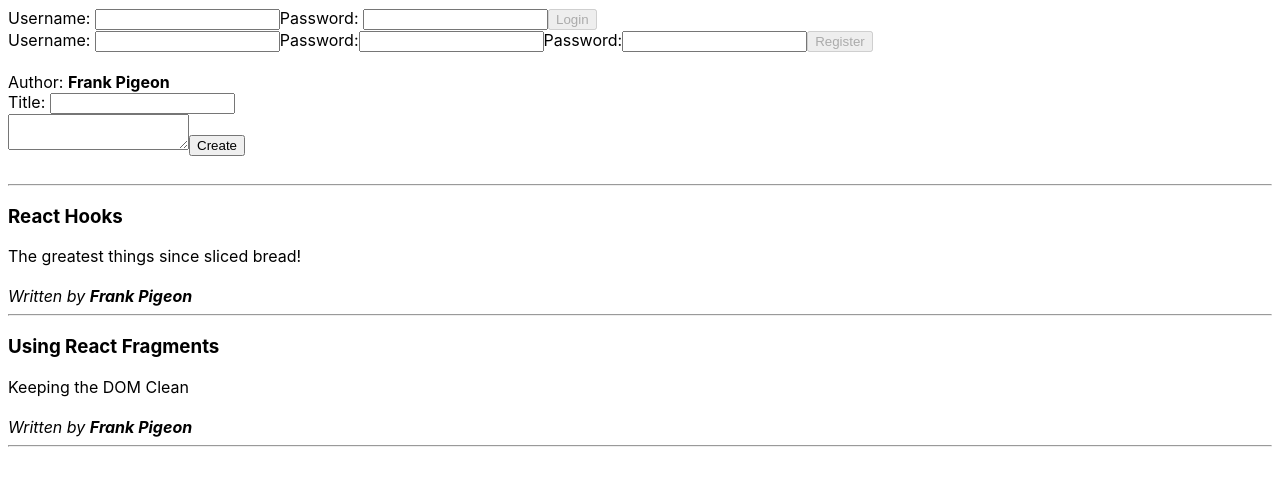
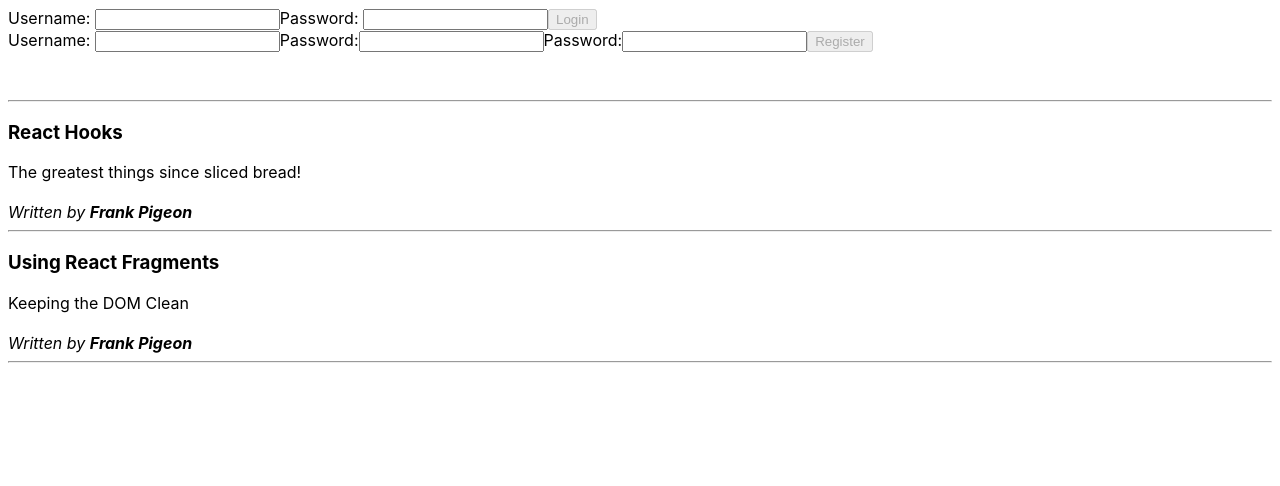
Before and after one commit to fpigeonjr/hooks-blog, a React (Create React App) app: page / in a window 1280 px wide. Shown: the top 486 px of the page. Built offline with nearby package versions, Linux system fonts and the light colour scheme.

Commit message:
passes user to create post

```diff
--- a/src/App.js
+++ b/src/App.js
@@ -1,9 +1,9 @@
-import React from 'react'
+import React, { useState } from 'react'
 import UserBar from './user/UserBar'
 import PostList from './post/PostList'
 import CreatePost from './post/CreatePost'
 
-const user = 'Frank Pigeon'
+export default function App() {
   const posts = [
     {
       title: 'React Hooks',
@@ -16,14 +16,14 @@
       author: 'Frank Pigeon'
     }
   ]
-export default function App() {
+  const [user, setUser] = useState('')
   return (
     <div style={{ padding: 8 }}>
-      <UserBar />
-      <br/>
-      <CreatePost user={user}/>
-      <br/>
-      <hr/>
+      <UserBar user={user} setUser={setUser} />
+      <br />
+      {user && <CreatePost user={user} />}
+      <br />
+      <hr />
       <PostList posts={posts} />
     </div>
   )
--- a/src/user/Logout.js
+++ b/src/user/Logout.js
@@ -1,8 +1,13 @@
 import React from 'react'
 
-export default function Logout({ user }) {
+export default function Logout({ user, setUser }) {
   return (
-    <form onSubmit={e => e.preventDefault()}>
+    <form
+      onSubmit={e => {
+        e.preventDefault()
+        setUser('')
+      }}
+    >
       Logged in as : <b>{user}</b>
       <input type="submit" value="Logout" />
     </form>
--- a/src/user/UserBar.js
+++ b/src/user/UserBar.js
@@ -4,8 +4,7 @@
 import Logout from './Logout'
 import Register from './Register'
 
-export default function UserBar() {
-  const [user, setUser] = useState('')
+export default function UserBar({ user, setUser }) {
   if (user) {
     return <Logout user={user} setUser={setUser} />
   } else {
```
Lines whose indentation alone changed are shown as unchanged.
